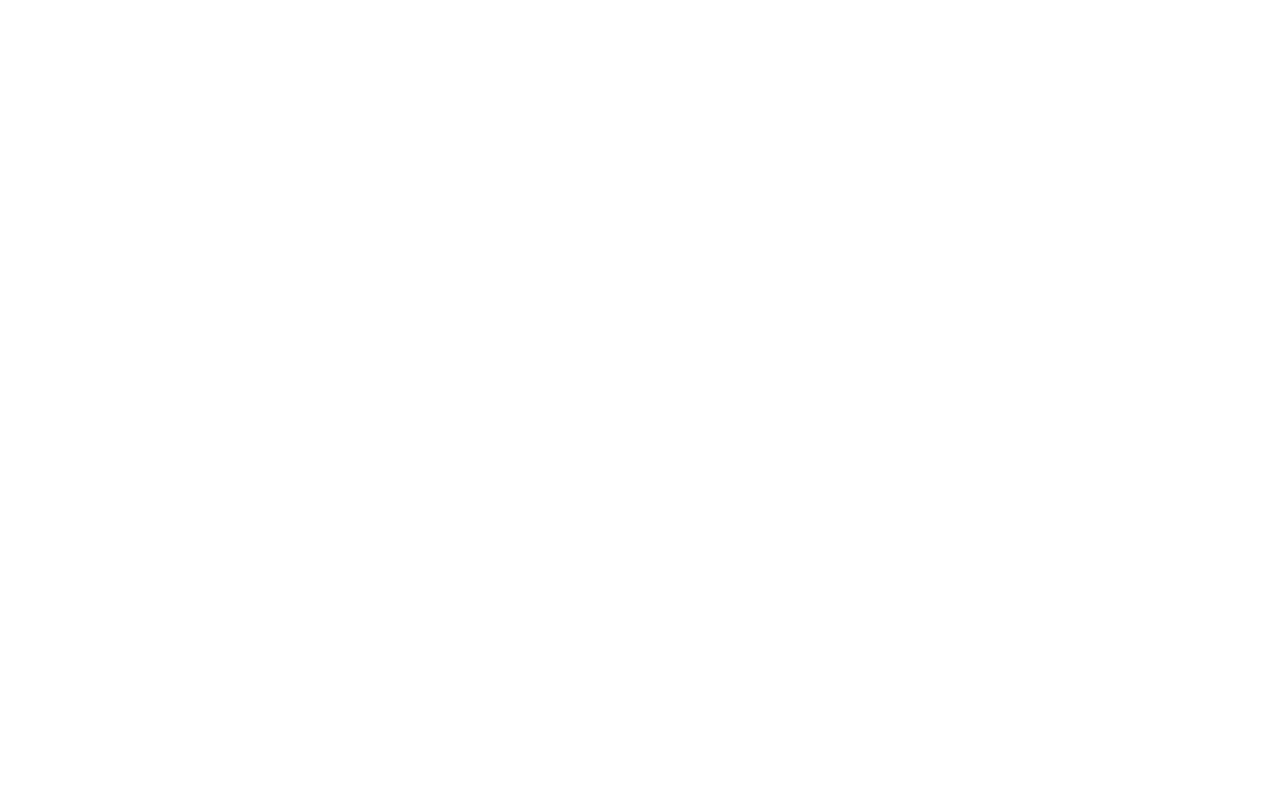
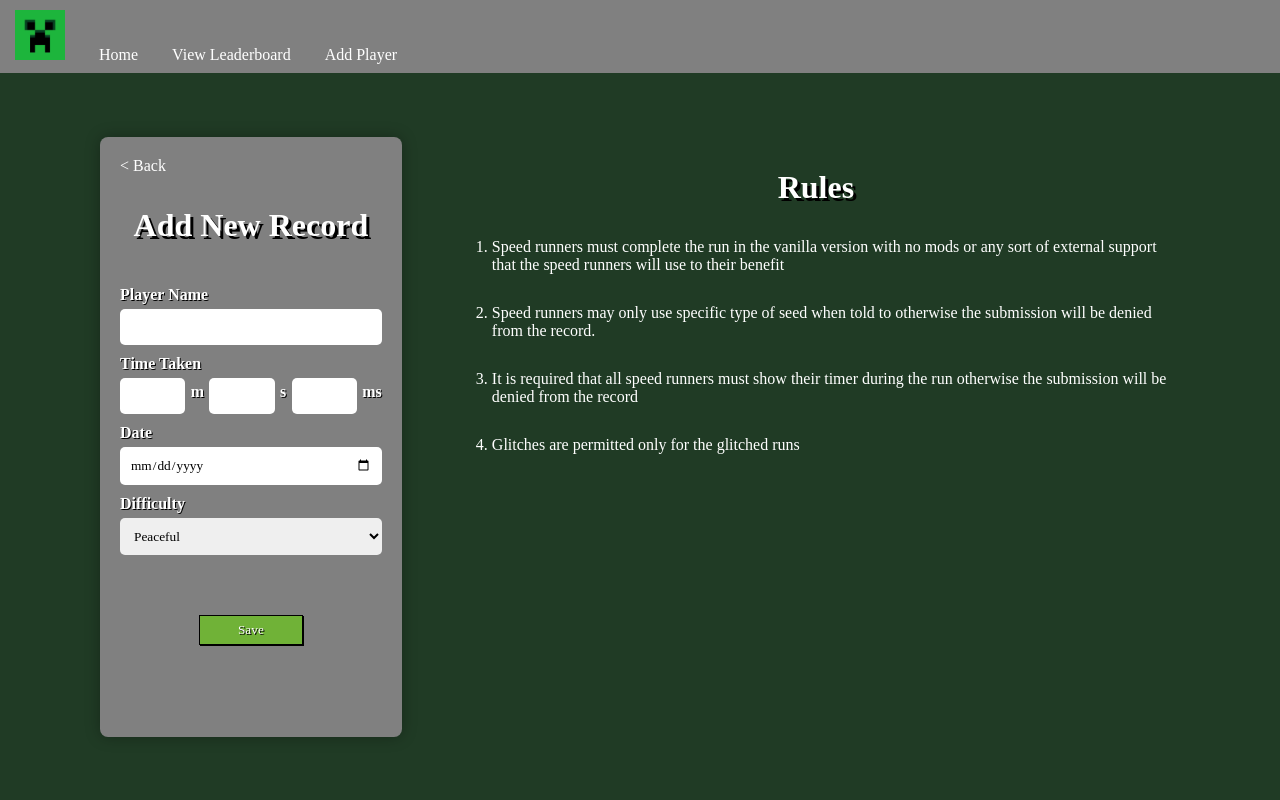
Before and after one commit to Yena-Ahn/Simple-Flask-App, a Flask app: page /add in a window 1280 px wide. Before the commit the page is empty. Run offline with Flask 3, Linux system fonts and the light colour scheme; some web fonts are replaced.

Commit message:
edit add page methods

```diff
--- a/app.py
+++ b/app.py
@@ -44,8 +44,23 @@
     conn.close()
     return render_template('view.html', records=records)
 
-@app.route("/add")
+@app.route("/add", methods=['GET', 'POST'])
 def add():
+    conn = get_db_connection()
+    if request.method == "POST":
+        player_name = request.form['player_name']
+        time_taken_min = request.form['time_taken_min']
+        time_taken_sec = request.form['time_taken_sec']
+        time_taken_ms = request.form['time_taken_ms']
+        date = request.form['date']
+        difficulty = request.form['difficulty']
+        converted_ms = convert_to_ms(time_taken_min, time_taken_sec, time_taken_ms)
+        print(converted_ms)
+        conn.execute('INSERT INTO leaderboard (player_name,time_taken,date,difficulty) VALUES (?,?,?,?)',
+                (player_name, converted_ms, date, difficulty))
+        conn.commit()
+        conn.close()
+        return redirect(url_for('view'))
     return render_template('add.html')
 
 @app.route("/edit/<int:id>", methods=['GET', 'POST'])
--- a/static/css/styles.css
+++ b/static/css/styles.css
@@ -325,3 +325,37 @@
     padding: 50px 100px;
     text-align: right;
 }
+
+.add-page {
+    display: flex;
+    flex-direction: row;
+    justify-content: space-around;
+    align-items: center;
+    height: calc(100vh - 73px);
+    padding: 50px 100px;
+}
+
+
+
+.add-page form {
+    background-color: grey;
+    width: 400px;
+    height: 600px;
+    padding: 20px;
+    border-radius: 8px; /* Rounded corners */
+    box-shadow: 0 0 15px rgba(0, 0, 0, 0.3); /* Add shadow */
+    display: flex;
+    flex-direction: column; /* Stack elements vertically */
+}
+
+.rules {
+    height: 600px;
+    margin-left: 50px;
+}
+
+
+
+ol li {
+    color: white;
+    padding-bottom: 30px;
+}
--- a/templates/add.html
+++ b/templates/add.html
@@ -1 +1,60 @@
-<div></div>
+{% extends 'base.html' %}
+
+{% block content %}
+
+
+{% include 'nav.html' %}
+
+
+<div class="add-page">
+    <form action="{{ url_for('add') }}" method="POST">
+        <a href="{{ url_for('view') }}"><div>< Back</div></a>
+        <h3>Add New Record</h2>
+        <label for="player_name">Player Name</label>
+        <input type="text" name="player_name" required>
+
+        <label for="time_taken">Time Taken</label>
+        <div class="time-taken">
+            <input class="time-taken-child" type="number" name="time_taken_min" min=0 required>
+            <label for="time_taken_min">m</label>
+
+            <input class="time-taken-child" type="number" name="time_taken_sec" min=0 max=59 required>
+            <label for="time_taken_sec">s</label>
+
+            <input class="time-taken-child" type="number" name="time_taken_ms" min=0 max=999 required>
+            <label for="time_taken_ms">ms</label>
+        </div>
+
+        <label for="date">Date</label>
+        <input type="date" name="date" required>
+
+        <label for="difficulty">Difficulty</label>
+        <select name="difficulty" required>
+            <option value="" disabled>Select a difficulty</option>
+            <option value="Peaceful">Peaceful</option>
+            <option value="Easy">Easy</option>
+            <option value="Medium">Normal</option>
+            <option value="Hard">Hard</option>
+            <option value="Hardcore">Hardcore</option>
+        </select>
+
+        <div class="form-button">
+            <button class="green-button button" type="submit" name="action" value="save">Save</button>
+        </div>
+
+
+    </form>
+
+    <div class="rules">
+        <h3>Rules</h3>
+        <ol>
+            <li>Speed runners must complete the run in the vanilla version with no mods  or any sort of external support that the speed runners will use to their benefit </li>
+            <li>Speed runners may only use specific type of seed when told to otherwise the submission will be denied from the record.</li>
+            <li>It is required that all speed runners must show their timer during the run otherwise the submission will be denied from the record </li>
+            <li>Glitches are permitted only for the glitched runs</li>
+        </ol>
+    </div>
+
+</div>
+
+{% endblock %}
--- a/templates/view.html
+++ b/templates/view.html
@@ -11,7 +11,7 @@
 </div>
 
 <div class="view-page">
-    <button class="green-button">Rules</button>
+    <a href="{{ url_for('add') }}"><button class="green-button">Submit Record</button></a>
     <table>
         <caption>Click a row to edit or delete the data!</caption>
         <tr>
@@ -20,6 +20,7 @@
             <th>Time Taken</th>
             <th>Date</th>
             <th>Difficulty</th>
+            <th>Edit</th>
         </tr>
         {% for id, player_name, time_taken, date, difficulty in records %}
         <tr >
@@ -28,6 +29,7 @@
                 <td><a href="{{ url_for('edit', id=id) }}">{{ time_taken }}</a></td>
                 <td><a href="{{ url_for('edit', id=id) }}">{{ date }}</a></td>
                 <td><a href="{{ url_for('edit', id=id) }}">{{ difficulty }}</a></td>
+                <td><a href="{{ url_for('edit', id=id) }}"><button class="green-button edit-button">Edit</button></a></td>
         </tr>
         {% endfor %}
     </table>
```
